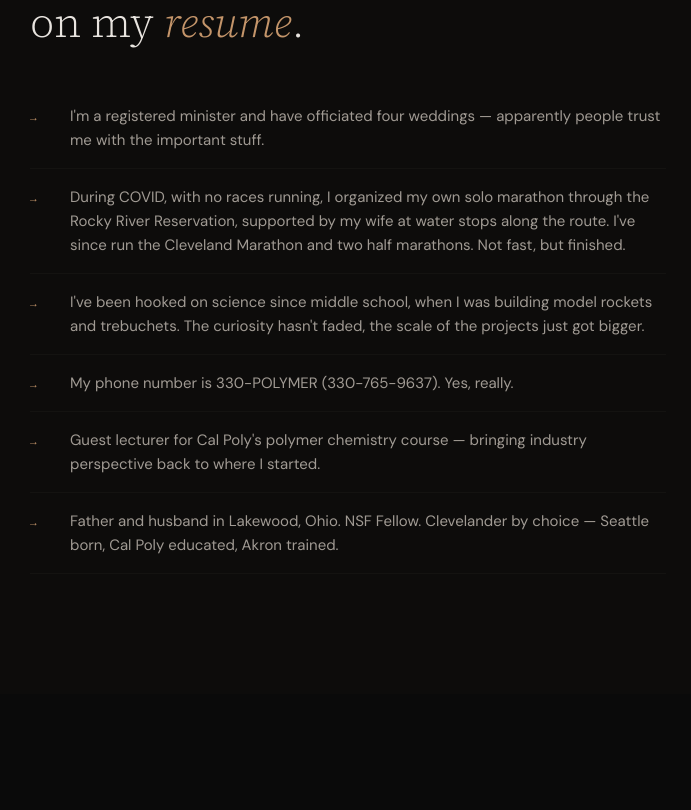
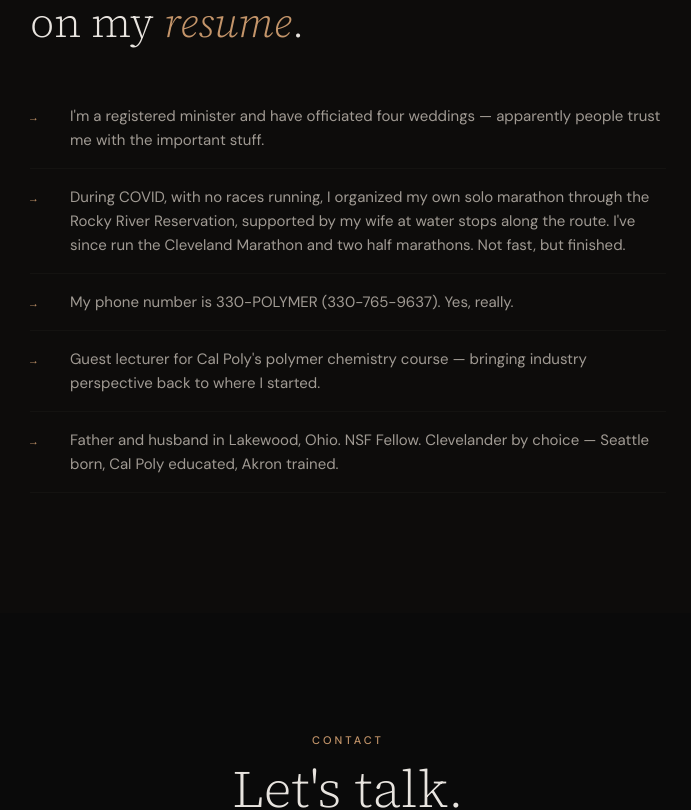
Before and after one commit to LynyrdGrynyrd/john-swanson-site, a React (Vite) app: page / in a window 1280 px wide. Shown: the part 8041-8851 px from the top of the page, without its empty margins (292-983 px from the left). Built offline with nearby package versions, Linux system fonts and the light colour scheme.

Commit message:
fix: remove duplicate model rockets story from Beyond the Lab

```diff
--- a/src/App.jsx
+++ b/src/App.jsx
@@ -804,7 +804,6 @@ export default function PersonalSite() {
               {[
                 { icon: "\u2192", text: "I'm a registered minister and have officiated four weddings — apparently people trust me with the important stuff." },
                 { icon: "\u2192", text: "During COVID, with no races running, I organized my own solo marathon through the Rocky River Reservation, supported by my wife at water stops along the route. I've since run the Cleveland Marathon and two half marathons. Not fast, but finished." },
-                { icon: "\u2192", text: "I've been hooked on science since middle school, when I was building model rockets and trebuchets. The curiosity hasn't faded, the scale of the projects just got bigger." },
                 { icon: "\u2192", text: "My phone number is 330-POLYMER (330-765-9637). Yes, really." },
                 { icon: "\u2192", text: "Guest lecturer for Cal Poly's polymer chemistry course — bringing industry perspective back to where I started." },
                 { icon: "\u2192", text: "Father and husband in Lakewood, Ohio. NSF Fellow. Clevelander by choice — Seattle born, Cal Poly educated, Akron trained." },
```
